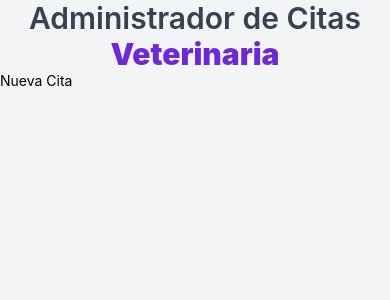
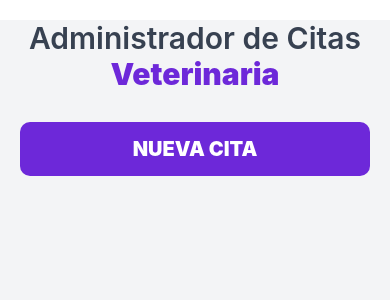
Before and after one commit to Norman-Arredondo/citasReactNative, a React Native app: screen / in a window 390 px wide. Shown: the top 300 px of the page. Built offline with nearby package versions, Linux system fonts and the light colour scheme.

Commit message:
Styles
Estilos a nuestro Pressable

```diff
--- a/App.js
+++ b/App.js
@@ -21,8 +21,9 @@ const App = () => {
         <Text style={styles.tituloBold}>Veterinaria</Text>
       </Text>
 
-      <Pressable onPressOut={ nuevaCitaHandler}>
-        <Text>Nueva Cita</Text>
+      <Pressable onPressOut={ nuevaCitaHandler} style ={styles.btnNuevaCita}>
+
+        <Text style= {styles.btnTextoNuevaCita}>Nueva Cita</Text>
       </Pressable>
       {/*<Button title='Nueva Cita' onPress={() => { console.log('Presionaste en el botón')}}></Button>*/}
 
@@ -36,7 +37,8 @@ const styles = StyleSheet.create({
 
   container: {
     backgroundColor: '#F3F4F6',
-    flex: 1
+    flex: 1,
+    marginTop: 20
   },
   titulo: {
     textAlign:'center',
@@ -47,6 +49,22 @@ const styles = StyleSheet.create({
   tituloBold: {
     fontWeight: '900',
     color: '#6D28D9',
+  },
+  btnNuevaCita:{
+    backgroundColor: '#6D28D9',
+    padding:15,
+    marginTop: 30,
+    //marginLeft: 20,
+    //marginRight: 20,
+    marginHorizontal: 20,
+    borderRadius: 10
+  },
+  btnTextoNuevaCita: {
+    textAlign: 'center',
+    color: '#FFF', //Color blanco
+    fontSize: 20,
+    fontWeight: '900',
+    textTransform: 'uppercase'
   }
 });
 
```
